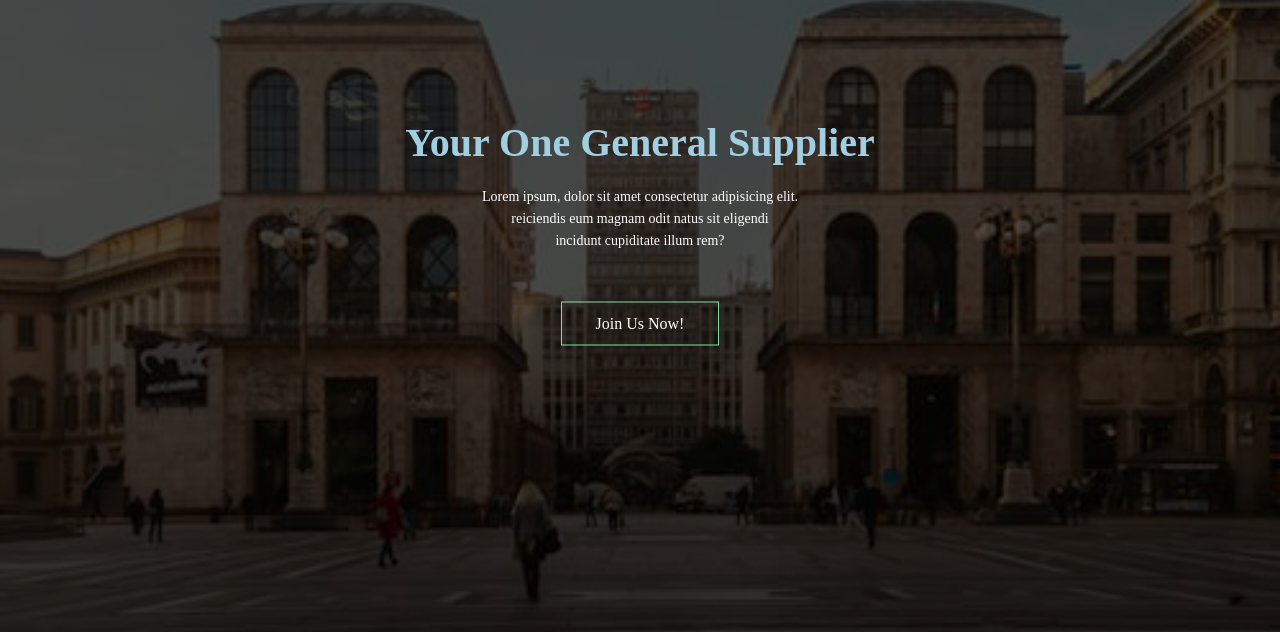
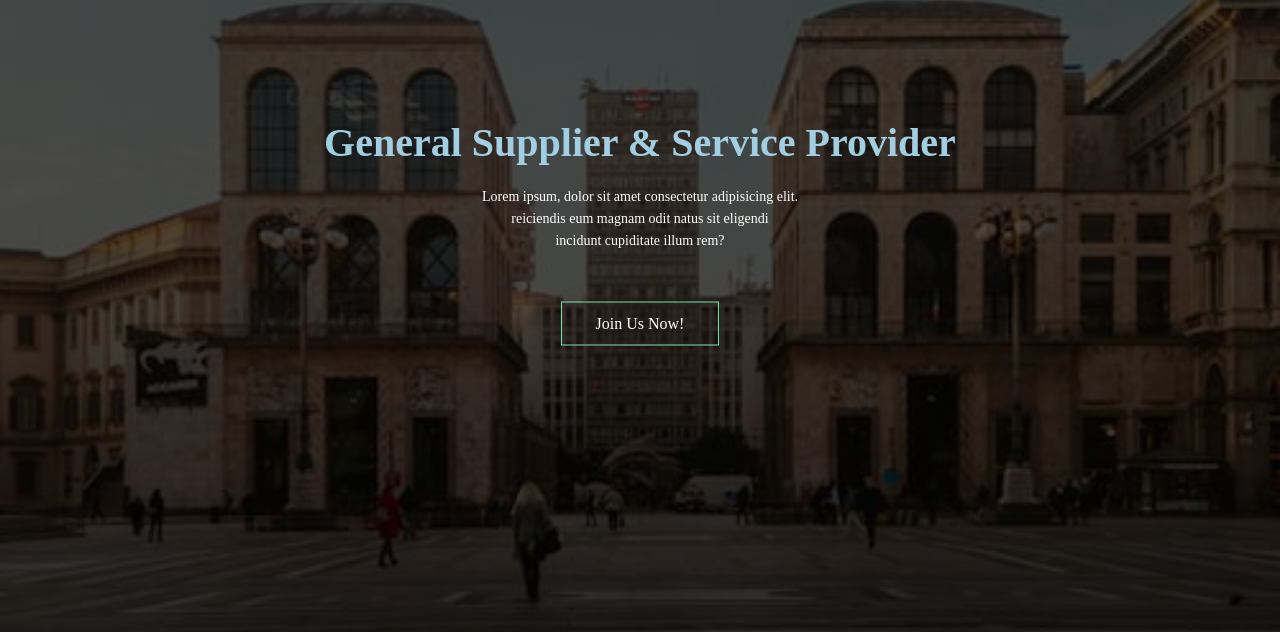
Before and after one commit to duppy-ke/me, a plain HTML site: page index.html in a window 1280 px wide. Shown: the part 168-800 px from the top of the page. Drawn offline with Linux system fonts and the light colour scheme; files whose address does not match are found by name.

Commit message:
Update index.html

```diff
--- a/index.html
+++ b/index.html
@@ -29,7 +29,7 @@
     </ul>
     </div>
     <div class="text-box">
-        <h1>Your One General Supplier</h1>
+        <h1>General Supplier & Service Provider</h1>
         <p>Lorem ipsum, dolor sit amet consectetur adipisicing elit. <br> reiciendis eum magnam odit natus sit eligendi <br> incidunt cupiditate illum rem?</p>
         <a class="btn" href="contact.html">Join Us Now!</a>
 
```
